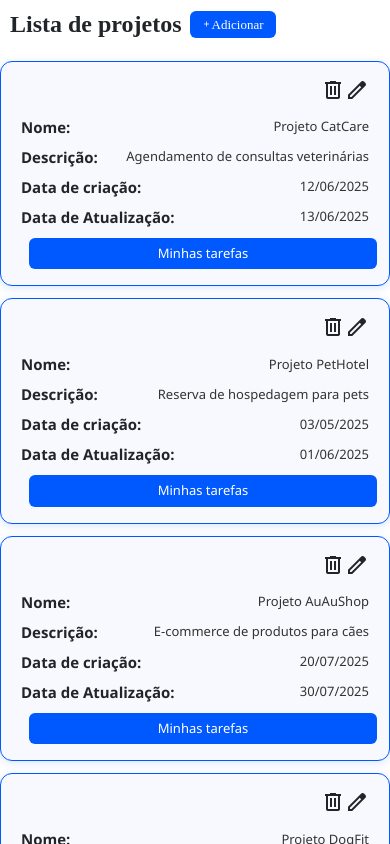
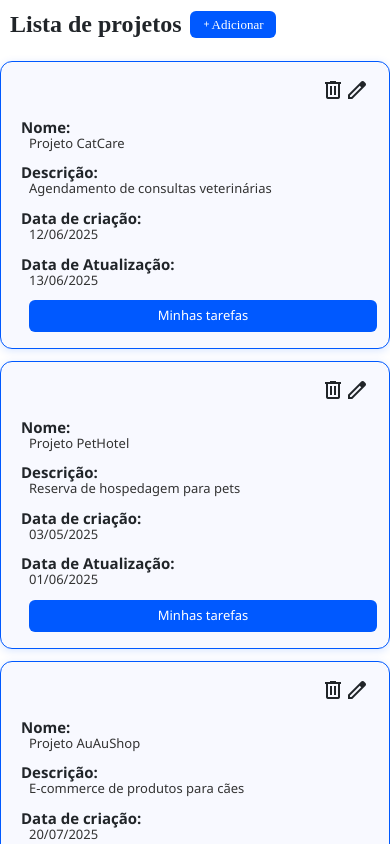
Before and after one commit to Maira22Rosa/gestao_protejo, an Angular app in the folder my_project/: page /lista-projetos in a window 390 px wide. Shown: the top 844 px of the page. Built offline with nearby package versions, Linux system fonts and the light colour scheme.

Commit message:
Adicionado responsividade

```diff
--- a/my_project/src/app/components/card-task/card-task.component.scss
+++ b/my_project/src/app/components/card-task/card-task.component.scss
@@ -110,3 +110,8 @@ button:hover {
 .icon:hover {
   color: red;
 }
+@media (max-width: 442px) {
+  #first-line {
+    display: block !important;
+  }
+}
--- a/my_project/src/app/pages/login/login.component.html
+++ b/my_project/src/app/pages/login/login.component.html
@@ -2,7 +2,6 @@
   <section class="login">
     <img src="../../../assets/img/logo.png" alt="imagem logo" />
 
-    <h3>Olá, seja bem-vindo!</h3>
     <input type="text" [(ngModel)]="username" placeholder="Digite seu nome:" />
     <button (click)="login()">Entrar</button>
   </section>
--- a/my_project/src/app/pages/projects/projects.component.scss
+++ b/my_project/src/app/pages/projects/projects.component.scss
@@ -106,3 +106,9 @@ section {
   align-items: center;
   z-index: 999;
 }
+
+@media (max-width: 442px) {
+  section h4 {
+    display: grid;
+  }
+}
```
